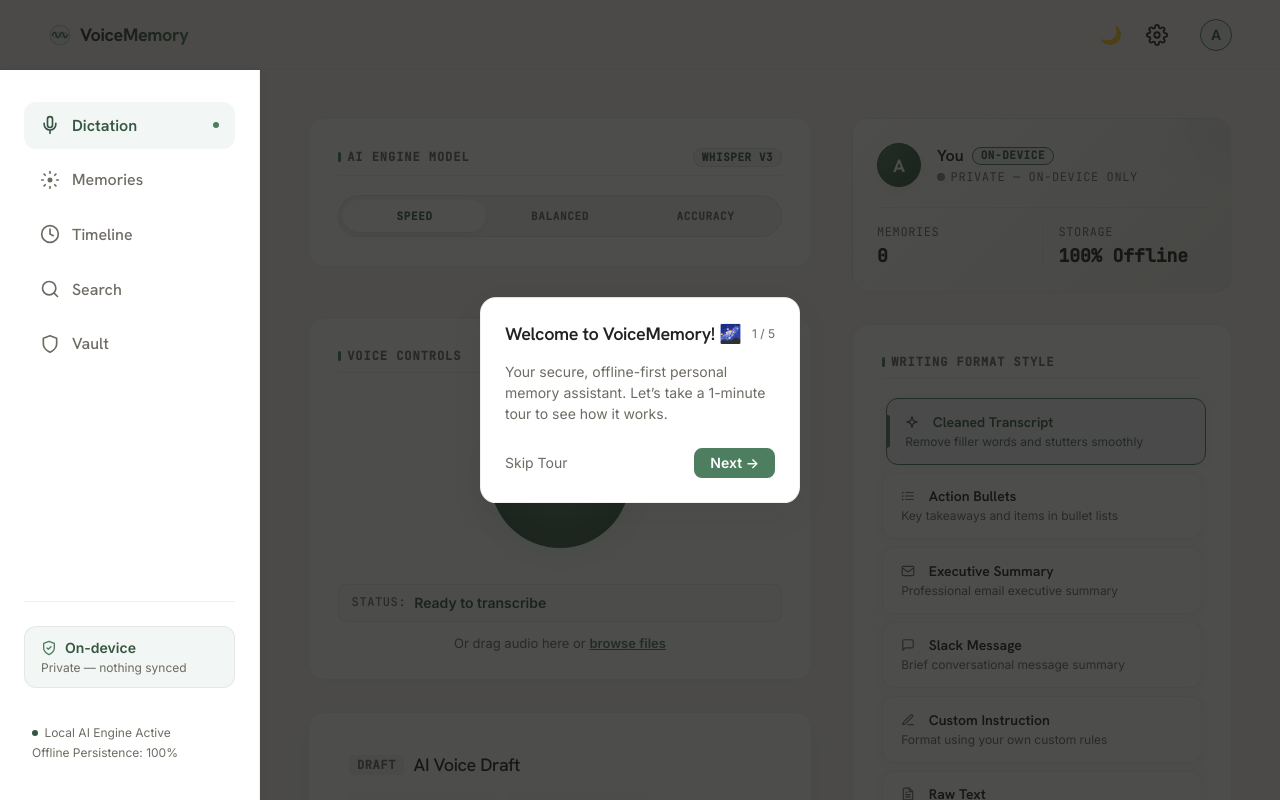
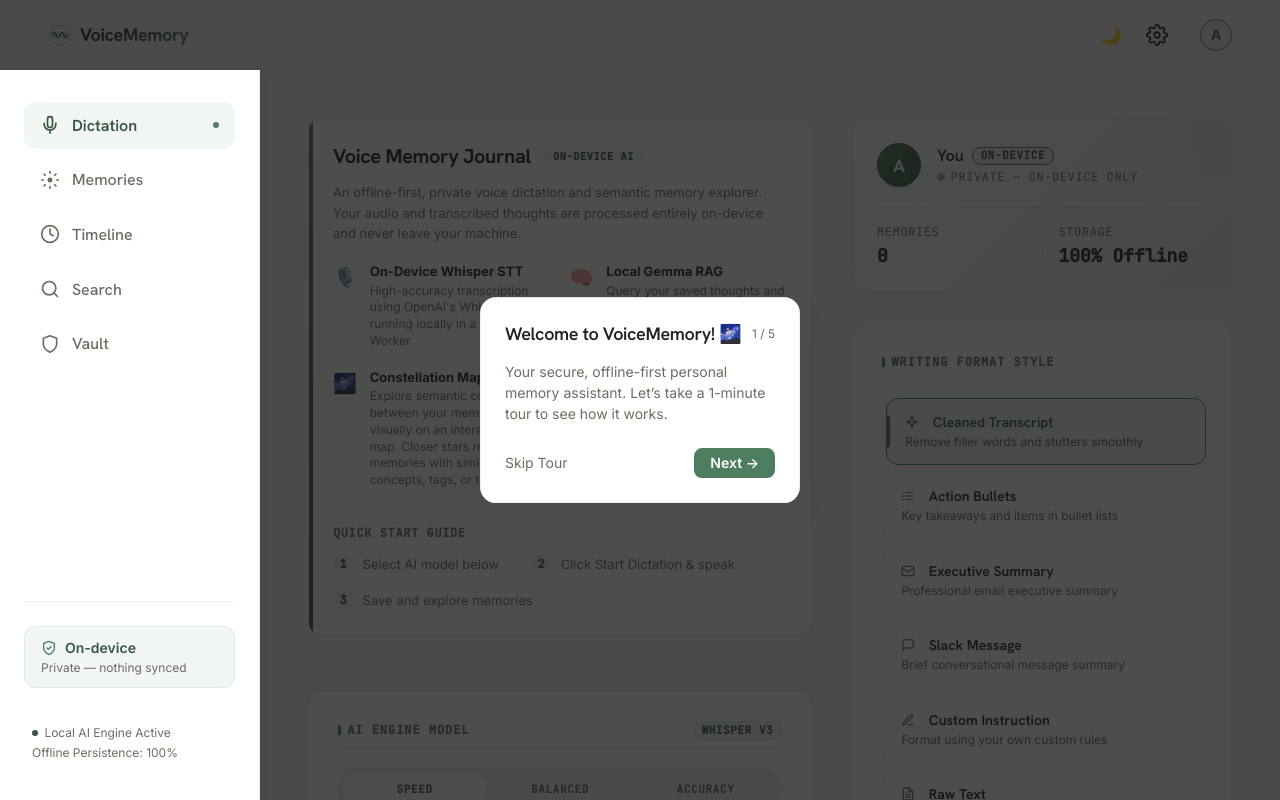
Before and after one commit to abhid1234/voice-memory, a React (Vite) app in the folder app/: page / in a window 1280 px wide. Shown: the top 800 px of the page. Built offline with nearby package versions, Linux system fonts and the light colour scheme.

Commit message:
restore dictation workspace onboarding intro card

```diff
--- a/app/src/App.css
+++ b/app/src/App.css
@@ -3487,3 +3487,171 @@
   color: var(--text-muted);
   line-height: 1.45;
 }
+
+/* Onboarding / Intro banner styles */
+.workspace-intro-card {
+  padding: 1.5rem;
+  background: var(--card-bg);
+  border: 1px solid var(--card-border);
+  border-radius: 12px;
+  margin-bottom: 1.5rem;
+  position: relative;
+  overflow: hidden;
+  transition: all 0.3s cubic-bezier(0.4, 0, 0.2, 1);
+  text-align: left;
+}
+
+.workspace-intro-card:hover {
+  transform: translateY(-2px);
+  border-color: var(--accent-light);
+  box-shadow: var(--shadow-md);
+}
+
+.workspace-intro-card::before {
+  content: '';
+  position: absolute;
+  top: 0;
+  left: 0;
+  width: 4px;
+  height: 100%;
+  background: linear-gradient(to bottom, var(--accent-color), var(--accent-bright));
+}
+
+.workspace-intro-header {
+  display: flex;
+  align-items: center;
+  gap: 0.8rem;
+  margin-bottom: 0.8rem;
+  flex-wrap: wrap;
+}
+
+.workspace-intro-title {
+  font-family: var(--font-display);
+  font-size: 1.25rem;
+  font-weight: 700;
+  color: var(--text-main);
+  margin: 0;
+}
+
+.workspace-intro-badge {
+  font-family: var(--font-mono);
+  font-size: 0.65rem;
+  text-transform: uppercase;
+  letter-spacing: 0.05em;
+  padding: 0.2rem 0.6rem;
+  background: var(--accent-light);
+  color: var(--accent-bright);
+  border-radius: var(--radius-full);
+  font-weight: 600;
+}
+
+.workspace-intro-description {
+  font-size: var(--fs-sm);
+  color: var(--text-muted);
+  line-height: 1.6;
+  margin: 0 0 1.2rem 0;
+}
+
+.workspace-intro-features {
+  display: grid;
+  grid-template-columns: repeat(auto-fit, minmax(200px, 1fr));
+  gap: 1.2rem;
+  margin-bottom: 1.2rem;
+}
+
+.workspace-intro-feature-item {
+  display: flex;
+  gap: 0.8rem;
+  align-items: flex-start;
+}
+
+.workspace-intro-feature-icon {
+  font-size: 1.2rem;
+  flex-shrink: 0;
+  margin-top: 0.1rem;
+}
+
+.workspace-intro-feature-text strong {
+  display: block;
+  font-size: var(--fs-sm);
+  color: var(--text-main);
+  margin-bottom: 0.2rem;
+}
+
+.workspace-intro-feature-text span {
+  font-size: var(--fs-xs);
+  color: var(--text-muted);
+  line-height: 1.4;
+  display: block;
+}
+
+.workspace-intro-steps {
+  border-top: 1px dashed var(--card-border);
+  padding-top: 1rem;
+}
+
+.workspace-intro-steps-title {
+  font-family: var(--font-mono);
+  font-size: var(--fs-xs);
+  text-transform: uppercase;
+  color: var(--text-muted);
+  margin-bottom: 0.8rem;
+  letter-spacing: 0.05em;
+}
+
+.workspace-intro-steps-list {
+  display: flex;
+  flex-wrap: wrap;
+  gap: 1rem 2rem;
+  padding: 0;
+  margin: 0;
+  list-style: none;
+}
+
+.workspace-intro-step-item {
+  display: flex;
+  align-items: center;
+  gap: 0.6rem;
+  font-size: var(--fs-sm);
+  color: var(--text-muted);
+}
+
+.workspace-intro-step-number {
+  display: flex;
+  align-items: center;
+  justify-content: center;
+  width: 20px;
+  height: 20px;
+  border-radius: 50%;
+  background: var(--accent-light);
+  color: var(--accent-bright);
+  font-size: var(--fs-xs);
+  font-weight: 700;
+  font-family: var(--font-mono);
+}
+
+/* Mobile responsiveness for onboarding cards */
+@media (max-width: 768px) {
+  .workspace-intro-card {
+    padding: 1rem;
+    margin-bottom: 1.2rem;
+  }
+  .workspace-intro-features {
+    grid-template-columns: 1fr;
+    gap: 1rem;
+  }
+  .workspace-intro-steps-list {
+    flex-direction: column;
+    align-items: flex-start;
+    gap: 0.8rem;
+  }
+
+  .map-intro-card {
+    padding: 1rem;
+    margin-bottom: 0.8rem;
+  }
+  .map-intro-grid {
+    grid-template-columns: 1fr;
+    gap: 1rem;
+  }
+}
--- a/app/src/App.tsx
+++ b/app/src/App.tsx
@@ -1206,6 +1206,58 @@
 
             {/* Center Column: Interactive Controls + active Editorial Sheet */}
             <div className="dictation-center-column">
+              {/* Onboarding Introduction Banner */}
+              <div className="workspace-intro-card">
+                <div className="workspace-intro-header">
+                  <h3 className="workspace-intro-title">Voice Memory Journal</h3>
+                  <span className="workspace-intro-badge">On-Device AI</span>
+                </div>
+                <p className="workspace-intro-description">
+                  An offline-first, private voice dictation and semantic memory explorer.
+                  Your audio and transcribed thoughts are processed entirely on-device and never leave your machine.
+                </p>
+                <div className="workspace-intro-features">
+                  <div className="workspace-intro-feature-item">
+                    <span className="workspace-intro-feature-icon">🎙️</span>
+                    <div className="workspace-intro-feature-text">
+                      <strong>On-Device Whisper STT</strong>
+                      <span>High-accuracy transcription using OpenAI's Whisper running locally in a Web Worker.</span>
+                    </div>
+                  </div>
+                  <div className="workspace-intro-feature-item">
+                    <span className="workspace-intro-feature-icon">🧠</span>
+                    <div className="workspace-intro-feature-text">
+                      <strong>Local Gemma RAG</strong>
+                      <span>Query your saved thoughts and get intelligent synthesis using on-device Gemma 2B.</span>
+                    </div>
+                  </div>
+                  <div className="workspace-intro-feature-item">
+                    <span className="workspace-intro-feature-icon">🌌</span>
+                    <div className="workspace-intro-feature-text">
+                      <strong>Constellation Mapping</strong>
+                      <span>Explore semantic connections between your memories visually on an interactive radar map. Closer stars represent memories with similar concepts, tags, or topics.</span>
+                    </div>
+                  </div>
+                </div>
+                <div className="workspace-intro-steps">
+                  <h4 className="workspace-intro-steps-title">Quick Start Guide</h4>
+                  <ul className="workspace-intro-steps-list">
+                    <li className="workspace-intro-step-item">
+                      <span className="workspace-intro-step-number">1</span>
+                      <span>Select AI model below</span>
+                    </li>
+                    <li className="workspace-intro-step-item">
+                      <span className="workspace-intro-step-number">2</span>
+                      <span>Click Start Dictation & speak</span>
+                    </li>
+                    <li className="workspace-intro-step-item">
+                      <span className="workspace-intro-step-number">3</span>
+                      <span>Save and explore memories</span>
+                    </li>
+                  </ul>
+                </div>
+              </div>
+
               {/* AI Engine Model Card */}
               <div className="top-settings-grid mobile-hidden" style={{ marginBottom: '1.2rem' }}>
                 <div className="section-card bottom-grid-card">
```
